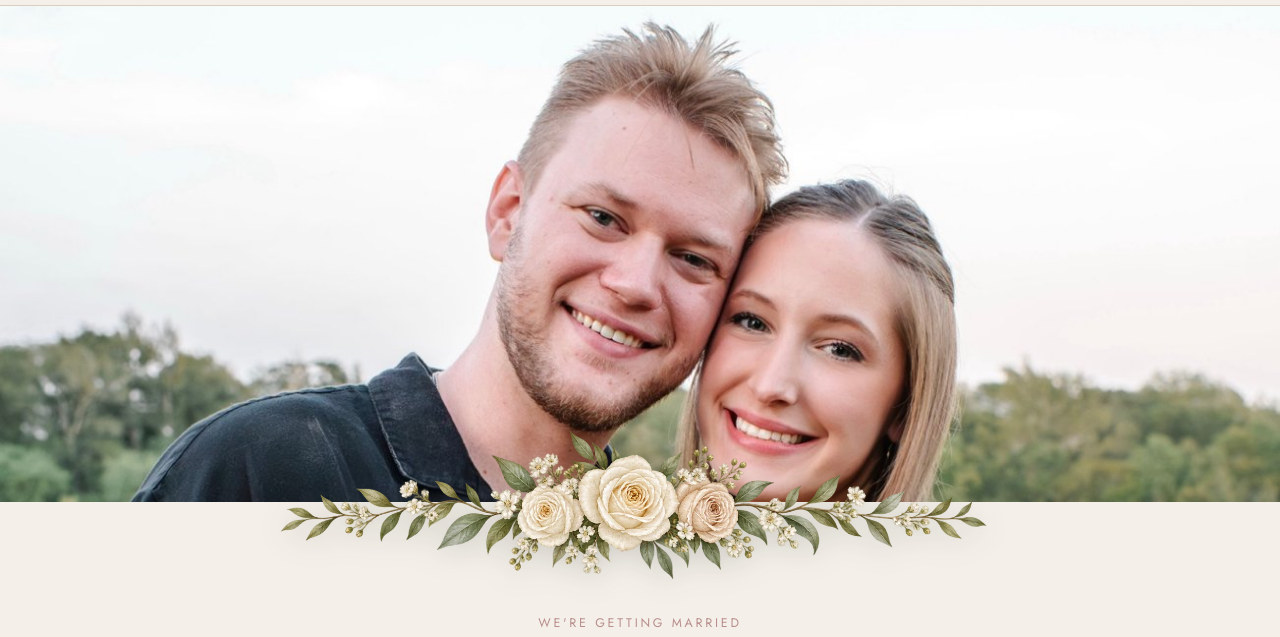
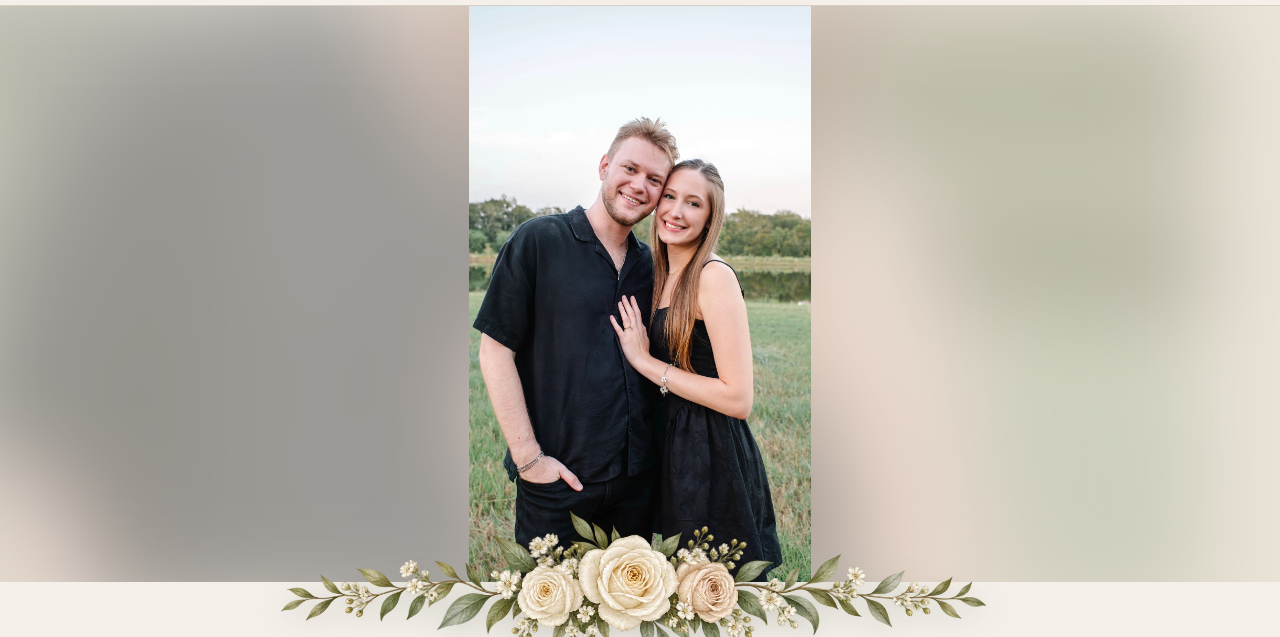
Before and after one commit to nowabeth-collab/nbperrodin-site, a plain HTML site: page index.html in a window 1280 px wide. Shown: the part 63-700 px from the top of the page. Drawn offline with nearby package versions, Linux system fonts and the light colour scheme.

Commit message:
Home hero: centered full portrait with soft blurred backdrop

```diff
--- a/assets/site.js
+++ b/assets/site.js
@@ -58,7 +58,13 @@
   if (heroPhoto) {
     const img = new Image();
     img.alt = `${S.couple.partner1} and ${S.couple.partner2}`;
-    img.onload = () => { heroPhoto.innerHTML = ""; heroPhoto.appendChild(img); };
+    img.className = "hero-main";
+    img.onload = () => {
+      heroPhoto.innerHTML = "";
+      // Soft, blurred copy of the same photo fills the width behind the centered portrait
+      const bg = new Image(); bg.src = S.heroImage; bg.alt = ""; bg.className = "hero-bg"; bg.setAttribute("aria-hidden", "true");
+      heroPhoto.appendChild(bg); heroPhoto.appendChild(img);
+    };
     img.src = S.heroImage;
   }
 
--- a/assets/styles.css
+++ b/assets/styles.css
@@ -200,9 +200,11 @@ input:focus, select:focus, textarea:focus { border-color: var(--pine); backgroun
 
 /* Welcome hero: photo banner with corner clusters, garland under the names */
 .hero { position: relative; display: block; }
-.hero-banner { position: relative; height: clamp(360px, 62vh, 640px); overflow: visible; }
-.hero-banner .hero-photo { position: absolute; inset: 0; overflow: hidden; }
-.hero-banner .hero-photo img { width: 100%; height: 100%; object-fit: cover; object-position: 50% 24%; }
+.hero-banner { position: relative; height: clamp(420px, 72vh, 760px); overflow: visible; }
+.hero-banner .hero-photo { position: absolute; inset: 0; overflow: hidden; background: var(--paper-2); }
+.hero-banner .hero-photo img.hero-bg { position: absolute; inset: -6%; width: 112%; height: 112%; object-fit: cover; filter: blur(48px) saturate(0.8); opacity: 0.38; }
+.hero-banner .hero-photo img.hero-main { position: absolute; inset: 0; width: 100%; height: 100%; object-fit: contain; object-position: 50% 50%; }
+@media (max-width: 700px) { .hero-banner { height: clamp(420px, 66vh, 640px); } }
 /* Garland swag straddling the bottom edge of the photo */
 .hero-swag { position: absolute; z-index: 3; width: min(720px, 86vw); left: 50%; bottom: 0; transform: translate(-50%, 50%); filter: drop-shadow(0 6px 14px rgba(58,56,51,0.18)); }
 .hero-text { display: block; text-align: center; padding: clamp(4.5rem, 9vw, 7rem) 1.25rem clamp(2rem, 5vw, 3.5rem); position: relative; z-index: 2; }
```
